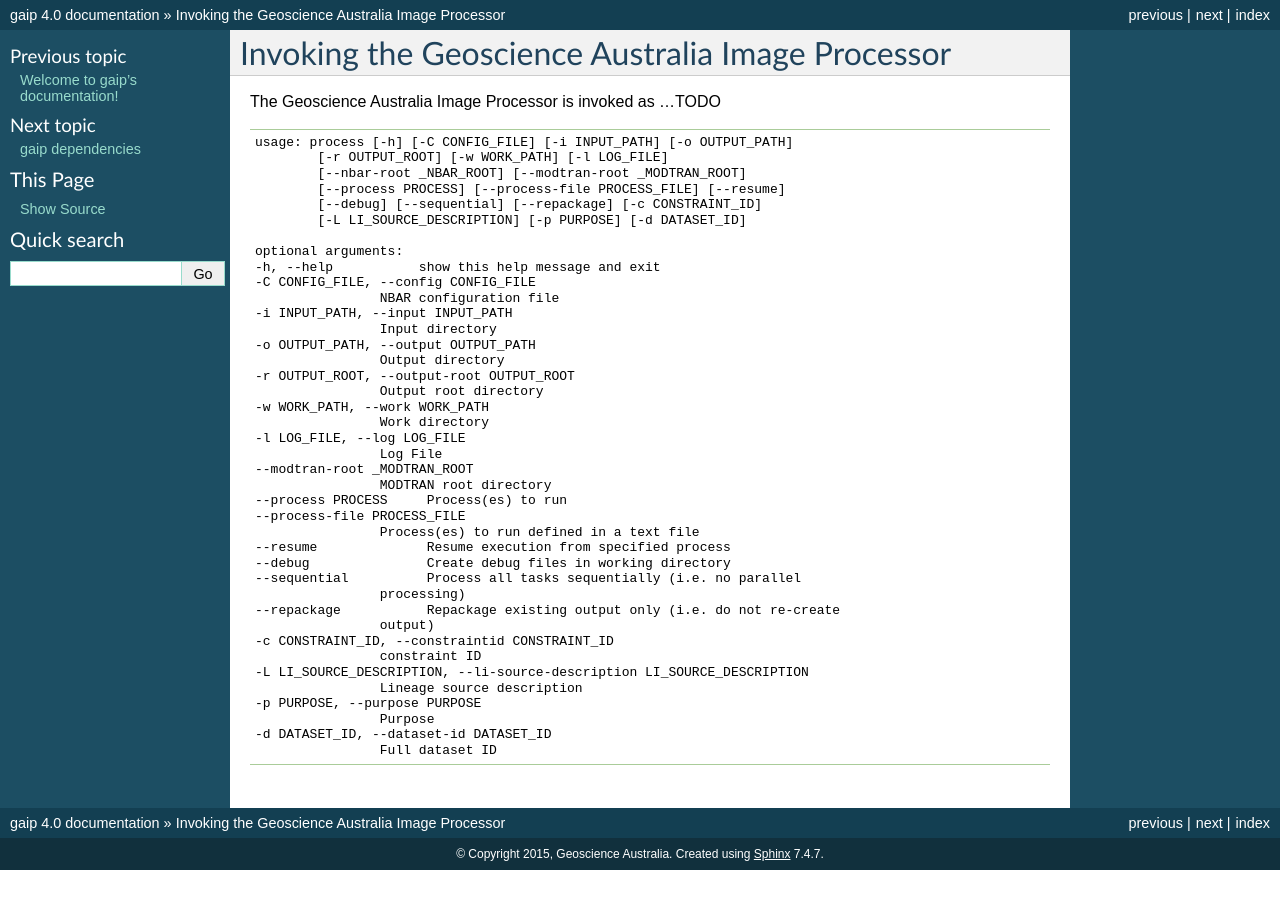
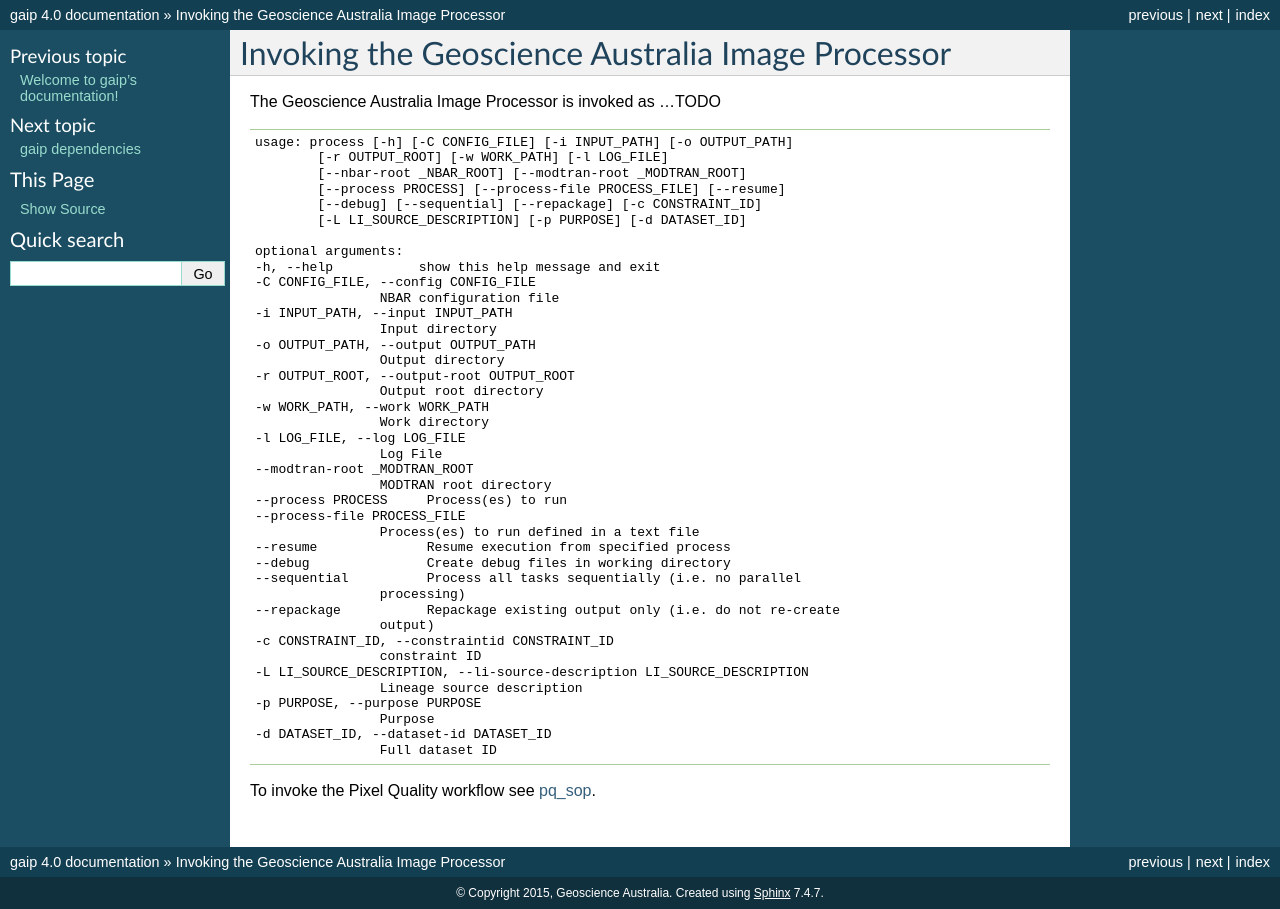
Before and after one commit to GeoscienceAustralia/wagl, a Sphinx documentation site: the page built from docs/source/invoking.rst, in a window 1280 px wide. Built offline with Sphinx 7.4.7, drawn with Linux system fonts in a browser that asks for light colours.

Commit message:
Added the pq_sop doco to the invoking doco.

```diff
--- a/docs/source/invoking.rst
+++ b/docs/source/invoking.rst
@@ -47,3 +47,6 @@
   	-d DATASET_ID, --dataset-id DATASET_ID
                         Full dataset ID
 	</pre>
+
+
+To invoke the Pixel Quality workflow see :doc:`pq_sop </pq_sop>`.
```
